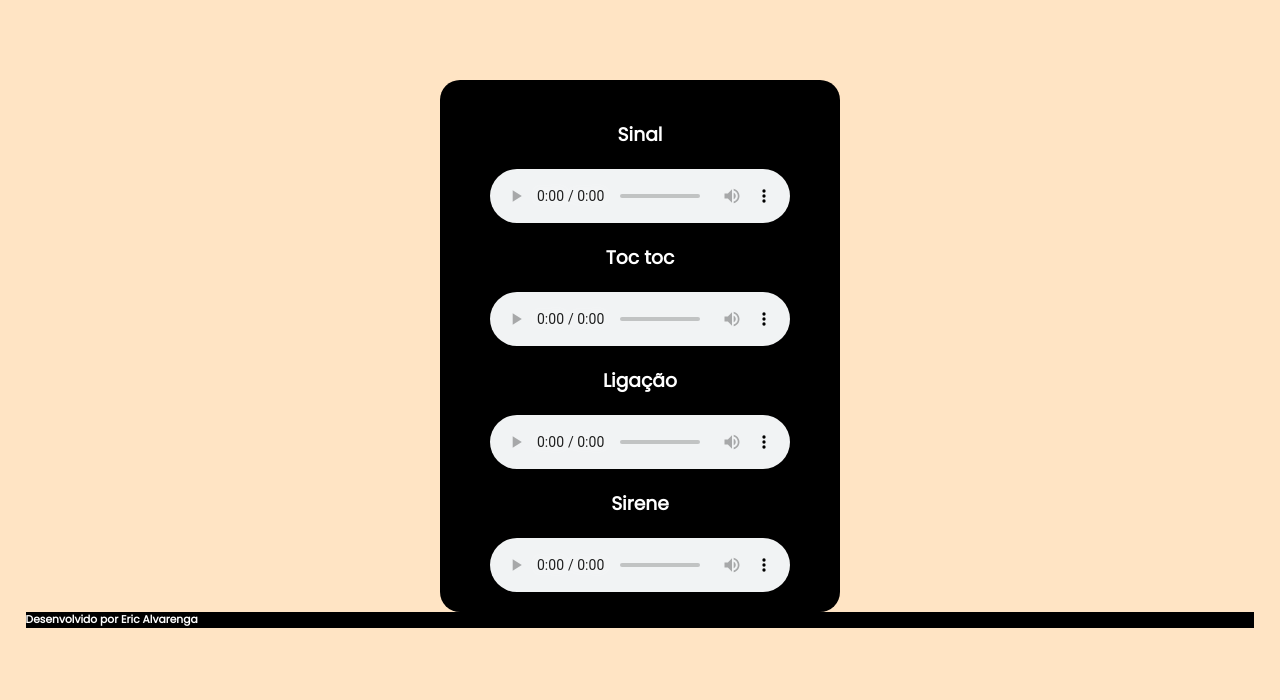
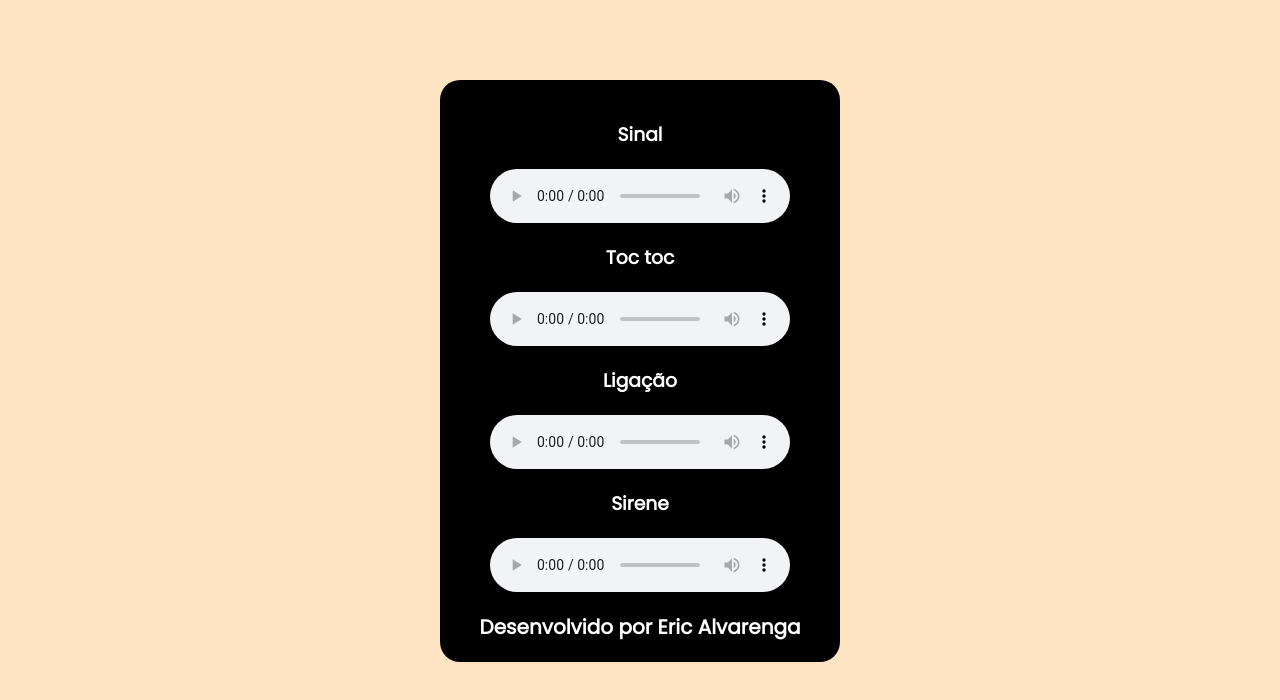
Before and after one commit to AlvarengaEric17/teatro, a plain HTML site: page index.html in a window 1280 px wide. Shown: the part 94-794 px from the top of the page. Drawn offline with Linux system fonts and the light colour scheme.

Commit message:
atualização 03

```diff
--- a/index.html
+++ b/index.html
@@ -33,10 +33,11 @@
         <audio controls>
             <source src="audio/ambulancia.mp3" type="audio/mp3" />
         </audio>
+
+        <h6>Desenvolvido por Eric Alvarenga</h6>
     </div>
 
-    <footer>
-        <h6>Desenvolvido por Eric Alvarenga</h6>
-    </footer>
+
+
 
 </html>
--- a/style.css
+++ b/style.css
@@ -43,11 +43,8 @@ audio {
     margin-top: 20px;
 }
 
-footer {
-    background-color: #000;
-    width: 100%;
-}
-
 h6 {
     color: white;
+    margin-top: 20px;
+    font-size: 20px;
 }
```
